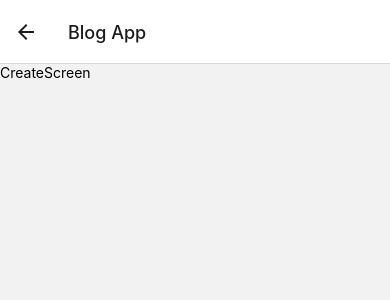
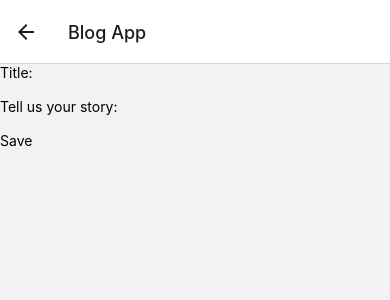
Before and after one commit to leventozz/blog-app, a React Native app: screen /Create in a window 390 px wide. Shown: the top 300 px of the page. Built offline with nearby package versions, Linux system fonts and the light colour scheme.

Commit message:
useState for title and content

```diff
--- /dev/null
+++ b/components/BlogPostForm.js
@@ -0,0 +1,26 @@
+import { StyleSheet, Text, TextInput, TouchableOpacity, View } from 'react-native'
+import React, { useState } from 'react'
+
+export default function BlogPostForm() {
+    const [title, setTitle] = useState('')
+    const [content, setContent] = useState('')
+    return (
+        <View>
+            <Text>Title:</Text>
+            <TextInput
+                value={title}
+                onChangeText={(text) => setTitle(text)}
+            />
+            <Text>Tell us your story:</Text>
+            <TextInput
+                value={content}
+                onChangeText={(text) => setContent(text)}
+            />
+            <TouchableOpacity>
+                <Text>Save</Text>
+            </TouchableOpacity>
+        </View>
+    )
+}
+
+const styles = StyleSheet.create({})
--- a/screens/CreateScreen.js
+++ b/screens/CreateScreen.js
@@ -1,11 +1,12 @@
 import { StyleSheet, Text, View } from 'react-native'
 import React from 'react'
+import BlogPostForm from '../components/BlogPostForm'
 
 export default function CreateScreen() {
   return (
-    <View>
-      <Text>CreateScreen</Text>
-    </View>
+    <BlogPostForm
+
+    />
   )
 }
 
```
